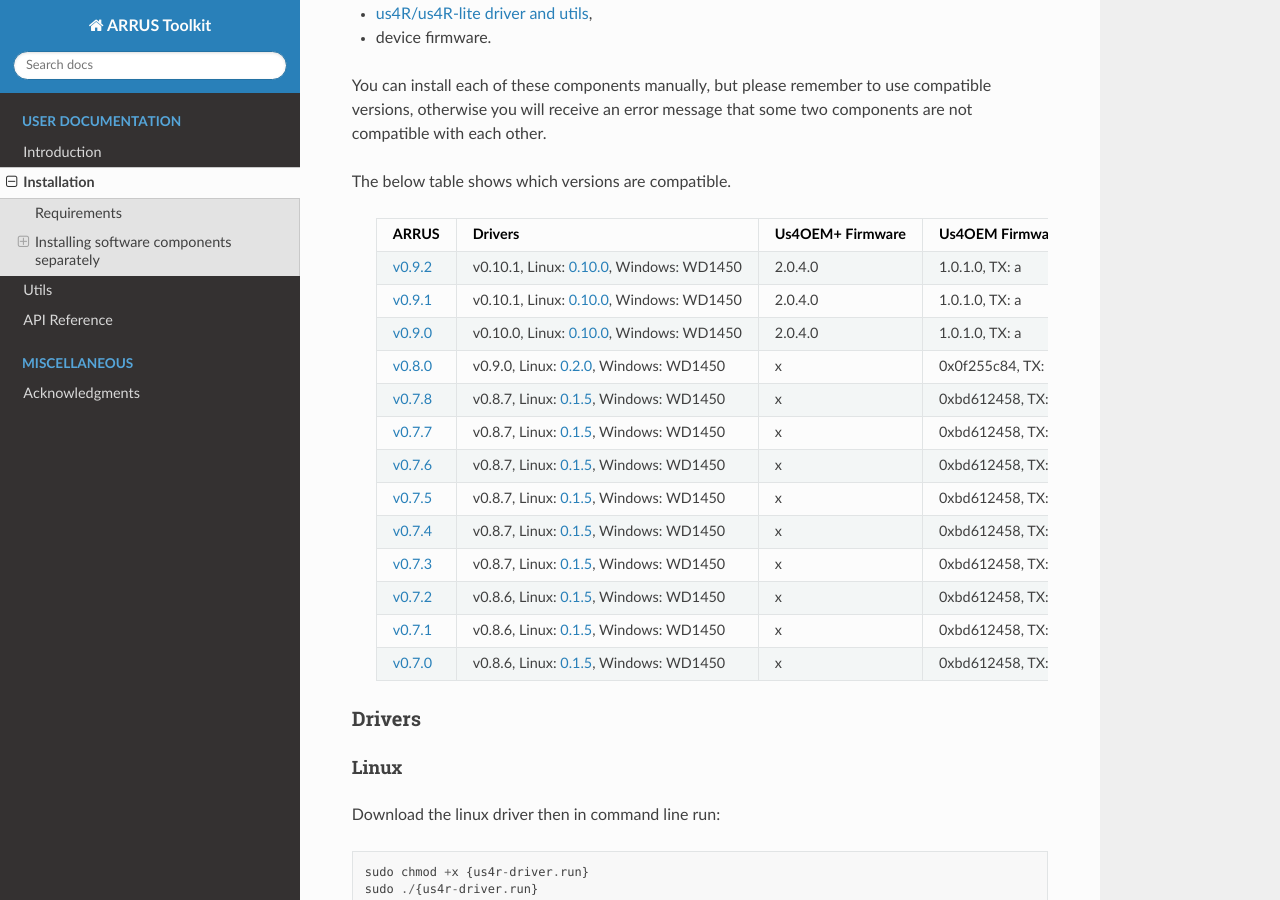
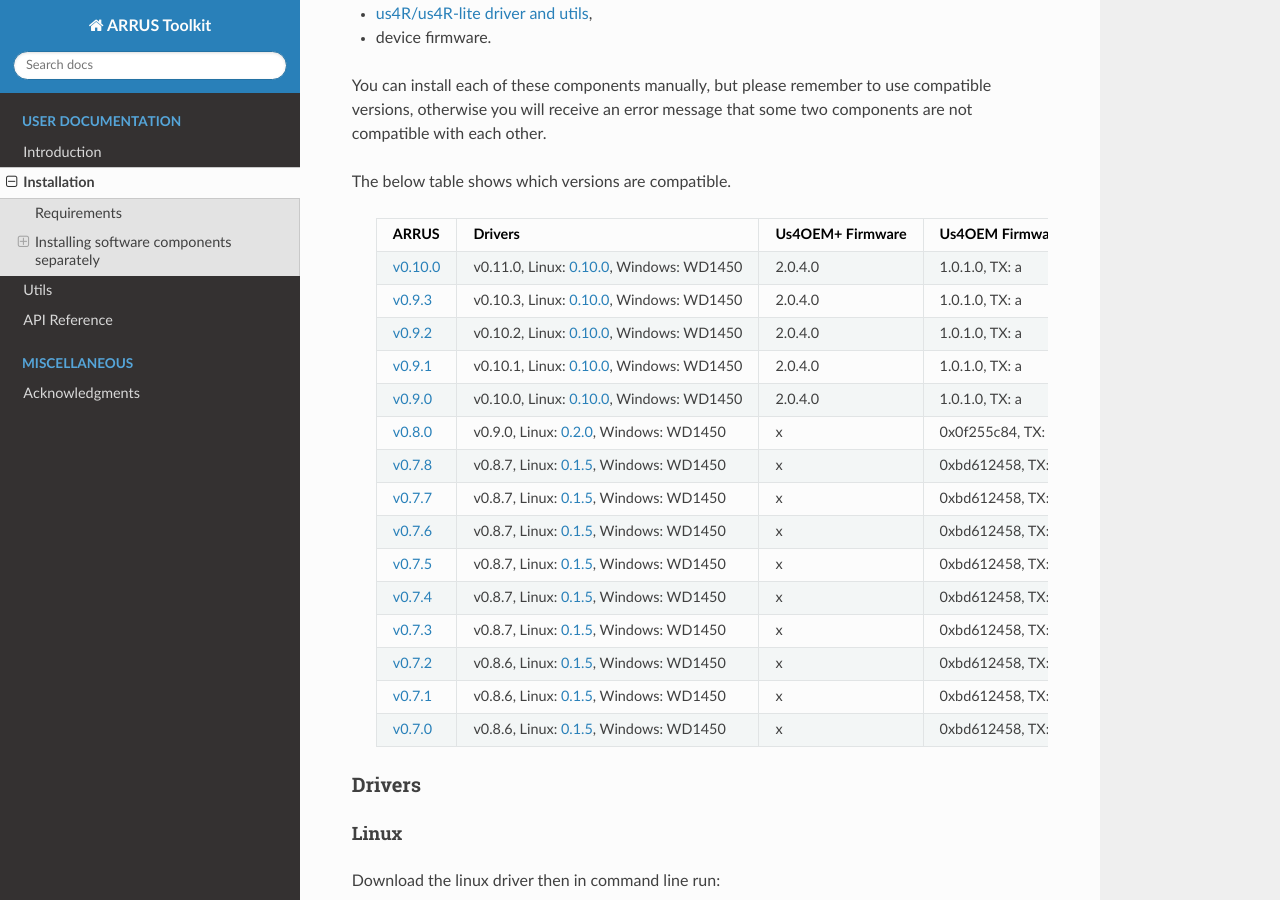
Before and after one commit to us4useu/arrus-toolkit, a Sphinx documentation site: the page built from docs/content/installation/index.rst, in a window 1280 px wide and 900 px high, scrolled down 3053 px. Built offline with Sphinx 7.4.7 and the Read the Docs theme 2.0.0, drawn with Linux system fonts in a browser that asks for light colours.

Commit message:
Added ARRUS version 0.9.3 and 0.10.0

```diff
--- a/docs/content/installation/index.rst
+++ b/docs/content/installation/index.rst
@@ -111,7 +111,9 @@
  ================================================================================= ========================================================================================================================================================== ================== =================== ==================== ===============
   ARRUS                                                                             Drivers                                                                                                                                                   Us4OEM+ Firmware   Us4OEM Firmware     DBAR-Lite Firmware   DBAR Firmware
  ================================================================================= ========================================================================================================================================================== ================== =================== ==================== ===============
-  `v0.9.2 <https://github.com/us4useu/arrus/releases/tag/v0.9.2>`__                 v0.10.1, Linux: `0.10.0 <https://github.com/us4useu/us4r-drivers/releases/download/v0.10.0/us4r-lkm-v0.10.0.run>`__, Windows: WD1450                      2.0.4.0            1.0.1.0, TX: a      0x243a5479           0x705c9732
+  `v0.10.0 <https://github.com/us4useu/arrus/releases/tag/v0.10.0>`__                 v0.11.0, Linux: `0.10.0 <https://github.com/us4useu/us4r-drivers/releases/download/v0.10.0/us4r-lkm-v0.10.0.run>`__, Windows: WD1450                      2.0.4.0            1.0.1.0, TX: a      0x243a5479           0x705c9732
+  `v0.9.3 <https://github.com/us4useu/arrus/releases/tag/v0.9.3>`__                 v0.10.3, Linux: `0.10.0 <https://github.com/us4useu/us4r-drivers/releases/download/v0.10.0/us4r-lkm-v0.10.0.run>`__, Windows: WD1450                      2.0.4.0            1.0.1.0, TX: a      0x243a5479           0x705c9732
+  `v0.9.2 <https://github.com/us4useu/arrus/releases/tag/v0.9.2>`__                 v0.10.2, Linux: `0.10.0 <https://github.com/us4useu/us4r-drivers/releases/download/v0.10.0/us4r-lkm-v0.10.0.run>`__, Windows: WD1450                      2.0.4.0            1.0.1.0, TX: a      0x243a5479           0x705c9732
   `v0.9.1 <https://github.com/us4useu/arrus/releases/tag/v0.9.1>`__                 v0.10.1, Linux: `0.10.0 <https://github.com/us4useu/us4r-drivers/releases/download/v0.10.0/us4r-lkm-v0.10.0.run>`__, Windows: WD1450                      2.0.4.0            1.0.1.0, TX: a      0x243a5479           0x705c9732
   `v0.9.0 <https://github.com/us4useu/arrus/releases/tag/v0.9.0>`__                 v0.10.0, Linux: `0.10.0 <https://github.com/us4useu/us4r-drivers/releases/download/v0.10.0/us4r-lkm-v0.10.0.run>`__, Windows: WD1450                      2.0.4.0            1.0.1.0, TX: a      0x243a5479           0x705c9732
   `v0.8.0 <https://github.com/us4useu/arrus/releases/tag/v0.8.0>`__                 v0.9.0, Linux: `0.2.0 <https://github.com/us4useu/us4r-drivers/releases/download/v0.9.0-dev-first/us4r-driver-v0.2.0-dev20221007.run>`__, Windows: WD1450 x                  0x0f255c84, TX: a   0x243a5479           0x705c9732
```
